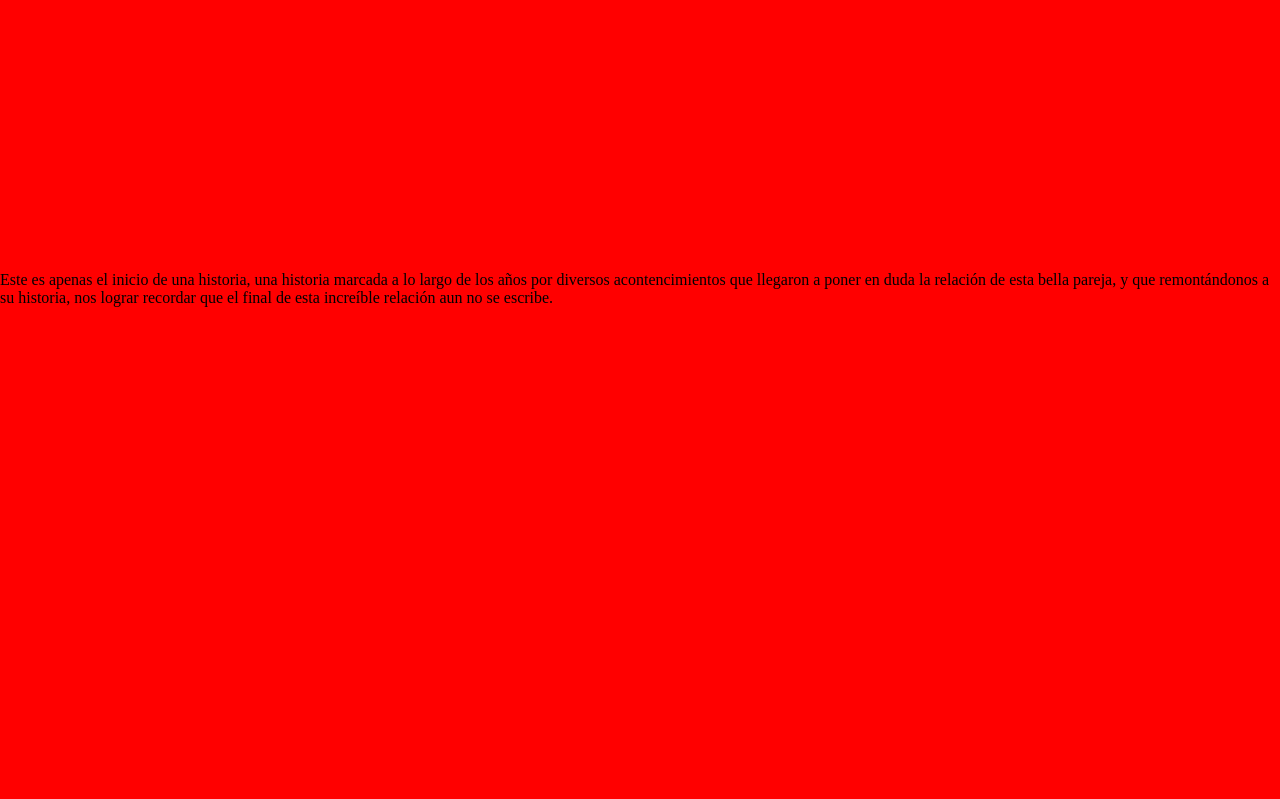
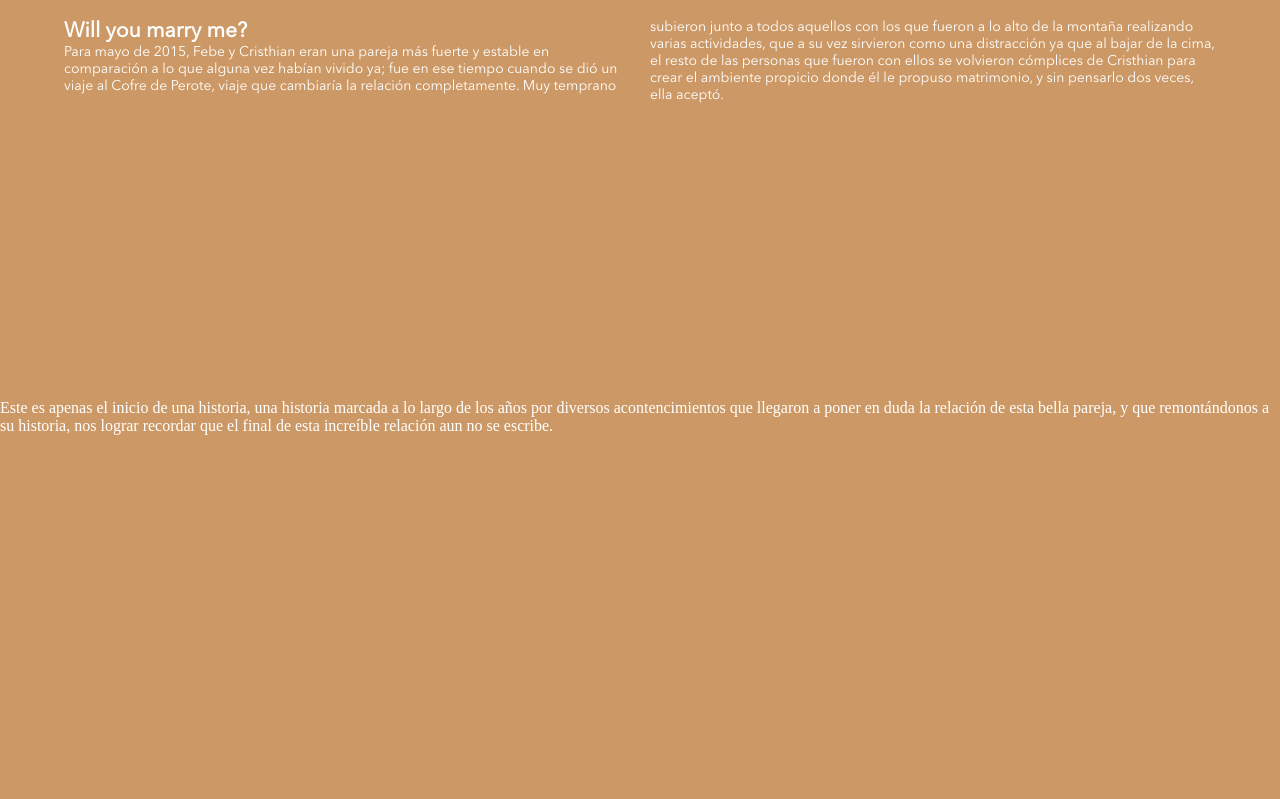
Before and after one commit to BaezCrdrm/boda-pf, a PHP site: page /historia/ in a window 1280 px wide. Shown: the part 2596-3395 px from the top of the page. Before the commit the page ends 2903 px from the top, so only its background shows below. Run offline with PHP 8.4, Linux system fonts and the light colour scheme.

Commit message:
Estilo 2

```diff
--- a/CSS/Historia.css
+++ b/CSS/Historia.css
@@ -1,5 +1,5 @@
 body, header {
-    background-color: darkgreen;
+    background-color: #FFFFFF;
 }
 
 #portada {
@@ -13,7 +13,7 @@ body, header {
 }*/
 
     header a, header a:visited {
-        color:white;
+        color: #CC9966;
     }
 
     .pyf {
@@ -28,7 +28,13 @@ body, header {
     .cart {
         margin-left: auto;
         margin-right: auto;
+        font-size: 14px;
     }
+
+.contenido {
+        background-color: #CC9966;
+        color: #FFFFFF
+}
 
 .vacio {
     background-size: cover;
--- a/CSS/HistoriaDesktop.css
+++ b/CSS/HistoriaDesktop.css
@@ -16,7 +16,7 @@ header {
 
         .contenido {
             height: 400px;
-            background-color: red;
+
         }
 
             .cart {
--- a/historia/index.html
+++ b/historia/index.html
@@ -33,7 +33,7 @@
 
         <section id="principal">
             <h1 id="titulo">Nuestra historia comenzó...</h1>
-            <img id="portada" src="../img/historia.jpg" alt="Nuestra historia">
+            <img id="portada" src="../img/background1.jpg" alt="Nuestra historia">
 
             <div class="contenido">
                 <article class="cart">
```
